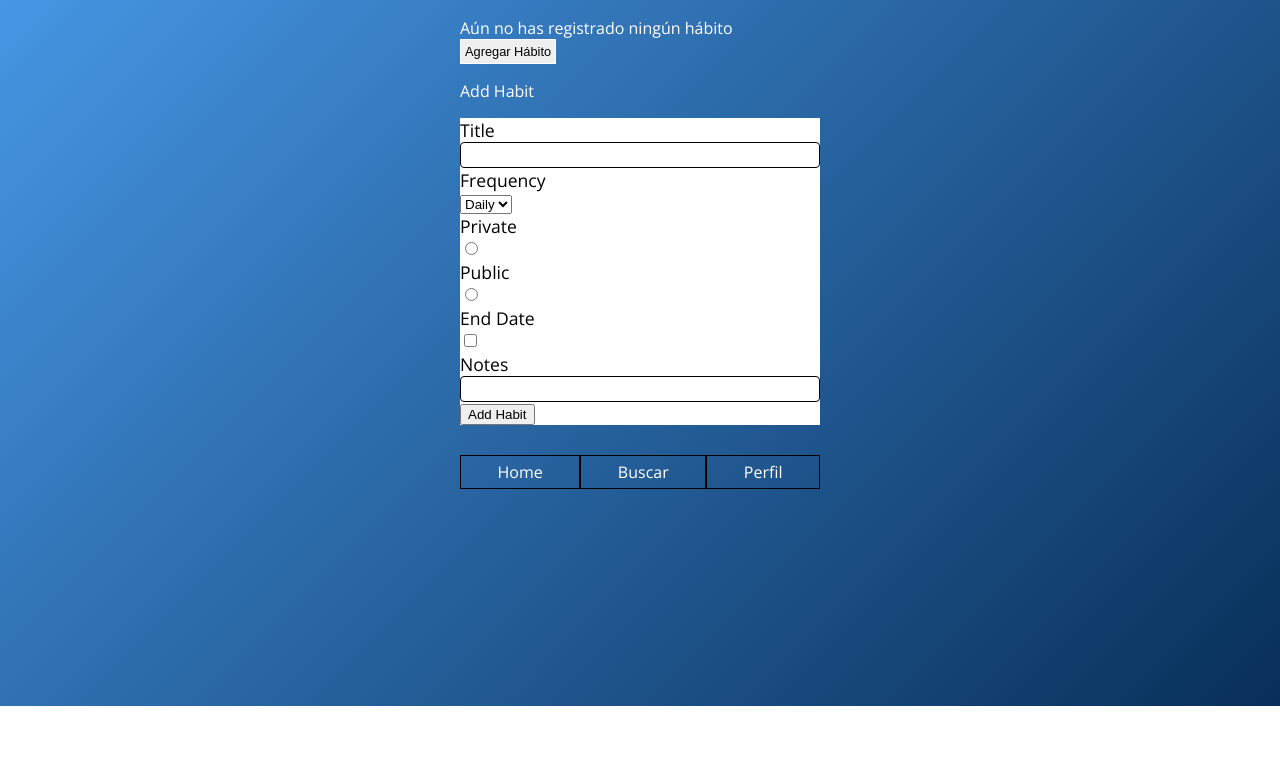
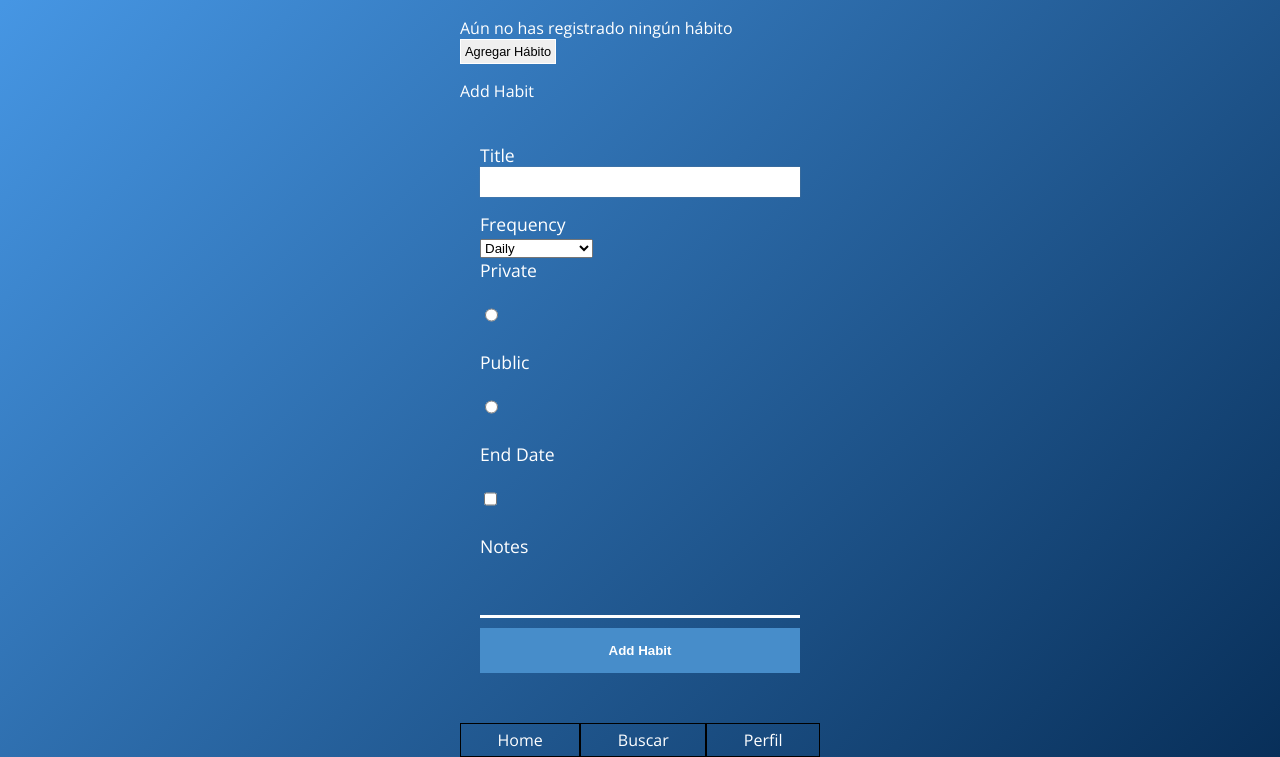
Before and after one commit to dejavuhq/sub-routines-frontend, a React app: page /home in a window 1280 px wide. Shown: the part 94-851 px from the top of the page. Before the commit the page ends 800 px from the top, so only its background shows below. Built offline with nearby package versions, Linux system fonts and the light colour scheme.

Commit message:
handling forms on Home and Login

```diff
--- a/src/assets/styles/components/AddHabit.scss
+++ b/src/assets/styles/components/AddHabit.scss
@@ -1,9 +1,45 @@
-form.add-habit {
-  background-color: white;
-  color: black;
-  input {
-    border: 1px solid black;
-    border-radius: 4px;
-    height: auto;
+.main {
+  width: 80%;
+  margin: 20px auto;
+  padding: 10px 0;
+  background: #f5f7f9;
+}
+.title {
+  margin: 0;
+  margin-left: 20px;
+  text-align: left;
+  color: #3f4852;
+}
+.form {
+  padding: 0 20px;
+}
+.form-group {
+  margin: 15px 0;
+}
+.form-group__label {
+  font-size: 15px;
+  color: #5e666d;
+}
+.form-control {
+  height: 30px;
+  padding-left: 15px;
+  color: #5e666d;
+  background: #ffffff;
+  box-shadow: 0 0 1px grey;
+  &:focus {
+    outline: none;
+  }
+  &::placeholder {
+    color: #5e666db6;
   }
 }
+.btn {
+  display: block;
+  width: 100%;
+  margin: 10px auto;
+  padding: 15px 25px;
+  font-weight: 600;
+  color: white;
+  border: 0;
+  background-color: #478dca;
+}
--- a/src/assets/styles/main.scss
+++ b/src/assets/styles/main.scss
@@ -11,6 +11,9 @@ body {
   margin: 0 auto;
   background: linear-gradient(135deg, rgba(73,155,234,1) 0%, rgba(8,47,89,1) 100%);
   color: white;
+}
+form {
+  padding: 10px 20px;
 }
 nav {
   position: relative;
--- a/src/components/AddHabit.jsx
+++ b/src/components/AddHabit.jsx
@@ -1,29 +1,38 @@
 import React from 'react';
 import '../assets/styles/components/AddHabit.scss';
 
-const AddHabit = () => {
+class AddHabit extends React.Component {
+  constructor(props) {
+    super(props);
+  }
+  render() {
     return (
       <>
         <p>Add Habit</p>
-      <form className="add-habit" action="">
+        <form className="add-habit" action="" onSubmit={this.props.handleSubmit}>
+          <div className="form-group">
             <label htmlFor="title">Title</label>
-        <input type="text"/>
+            <input className="form-control" type="text"/>
+          </div>
           <label htmlFor="frequency">Frequency</label>
           <select name="frequency" id="frequency">
-          <option value="daily">Daily</option>
+            <option value="RRULE:FREQ=DAILY;INTERVAL=1">Daily</option>
+            <option value="RRULE:FREQ=WEEKLY;INTERVAL=1;WKST=MO;BYDAY=FR">Every friday</option>
+            <option value="RRULE:FREQ=DAILY;INTERVAL=2;WKST=MO">Every two days</option>
           </select>
           <label htmlFor="private">Private</label>
-        <input type="radio"/>
+          <input name="privacy" type="radio"/>
           <label htmlFor="private">Public</label>
-        <input type="radio"/>
+          <input name="privacy" type="radio"/>
           <label htmlFor="vehicle1">End Date</label>
-        <input type="checkbox" id="end-date" name="end-date" value="End Date" />
+          <input type="checkbox" id="end-date" name="endDate" value="true" />
           <label htmlFor="habit-notes">Notes</label>
-        <input id="habit-notes" type="text" />
-        <button type="submit">Add Habit</button>
+          <input name="notes" id="habit-notes" type="text" />
+          <button className="btn" type="submit">Add Habit</button>
         </form>
       </>
     );
   }
+}
 
 export default AddHabit;
--- a/src/components/Home.jsx
+++ b/src/components/Home.jsx
@@ -2,18 +2,37 @@ import React from 'react';
 import AddHabit from './AddHabit';
 import Nav from './Nav';
 
-const Home = () => {
+class Home extends React.Component {
+  constructor(props) {
+    super(props);
+    this.handleSubmit = this.handleSubmit.bind(this);
+  }
+  handleSubmit(e) {
+    e.preventDefault();
+    const target = e.target;
+    const habit = {
+      title: target.title.value,
+      owner: 'owner',
+      frequency: target.frequency.value,
+      privacy: target.privacy.value,
+      endDate: target.endDate.checked,
+      notes: target.notes.value
+    }
+    console.log(habit);
+  }
+  render() {
     return (
       <>
         <header className='header'>
           <p>Miércoles 1 de julio de 2020</p>
           <h2>Hábitos para hoy:</h2>
           <p>Aún no has registrado ningún hábito <button className="small-btn">Agregar Hábito</button></p>
-        <AddHabit />
+          <AddHabit handleSubmit={this.handleSubmit} />
         </header>
         <Nav />
       </>
     );
   }
+}
 
 export default Home;
--- a/src/components/Login.jsx
+++ b/src/components/Login.jsx
@@ -20,7 +20,7 @@ class Login extends React.Component {
     return (
       <main className="main">
       <h1 className="title">Login</h1>
-      <form className="form">
+      <form className="form" onSubmit={this.handleSubmit}>
         <div className="form-group">
           <label className="form-group__label" htmlFor="username">Username</label>
           <input className="form-control" type="text" id="username" name="username" />
```
Lines whose indentation alone changed are shown as unchanged.
